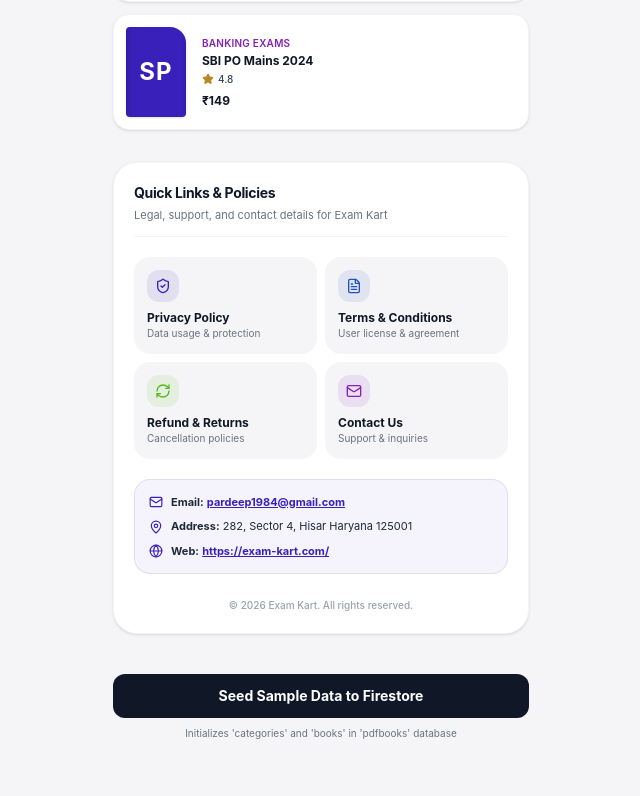
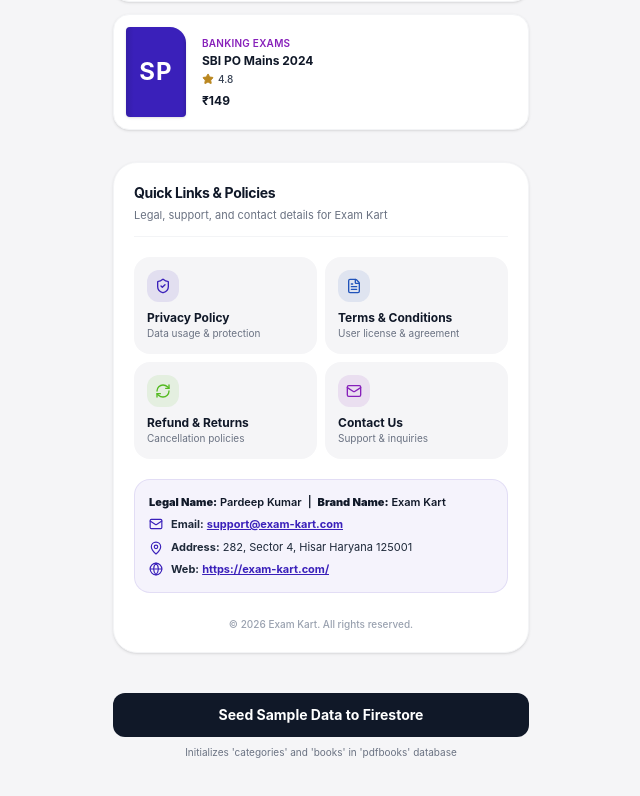
Before and after one commit to pktholia154/exam-kart-final, a Next.js app: page / in a window 1280 px wide. Shown: the part 2548-3344 px from the top of the page, without its empty margins (319-959 px from the left). Built offline with nearby package versions, Linux system fonts and the light colour scheme; no server answers; the database is empty.

Commit message:
feat: update branding and contact information
Update contact email to support@exam-kart.com and clarify legal entity details across the application pages to improve professionalism and transparency.

```diff
--- a/app/contact-us/page.tsx
+++ b/app/contact-us/page.tsx
@@ -2,7 +2,7 @@
 
 import { useState } from "react";
 import Link from "next/link";
-import { ArrowLeft, Mail, MapPin, Globe, Send, CheckCircle2, Copy, Check } from "lucide-react";
+import { ArrowLeft, Mail, MapPin, Globe, Send, CheckCircle2, Copy, Check, User, Building } from "lucide-react";
 
 export default function ContactUsPage() {
   const [copied, setCopied] = useState<string | null>(null);
@@ -59,6 +59,29 @@
 
       {/* Quick Contact Cards */}
       <div className="space-y-3 mb-6">
+        {/* Entity & Brand Card */}
+        <div className="bg-white rounded-2xl p-4 shadow-sm border border-gray-100 space-y-3">
+          <div className="flex items-center gap-3">
+            <div className="w-10 h-10 rounded-xl bg-[#3A20BA]/10 flex items-center justify-center text-[#3A20BA] shrink-0">
+              <User className="w-5 h-5" />
+            </div>
+            <div>
+              <p className="text-[10px] font-bold text-gray-400 uppercase tracking-wider">Legal Name</p>
+              <p className="text-xs font-bold text-gray-900">Pardeep Kumar</p>
+            </div>
+          </div>
+
+          <div className="border-t border-gray-100 pt-3 flex items-center gap-3">
+            <div className="w-10 h-10 rounded-xl bg-[#2053BA]/10 flex items-center justify-center text-[#2053BA] shrink-0">
+              <Building className="w-5 h-5" />
+            </div>
+            <div>
+              <p className="text-[10px] font-bold text-gray-400 uppercase tracking-wider">Brand Name</p>
+              <p className="text-xs font-bold text-gray-900">Exam Kart</p>
+            </div>
+          </div>
+        </div>
+
         {/* Email Card */}
         <div className="bg-white rounded-2xl p-4 shadow-sm border border-gray-100 flex items-center justify-between">
           <div className="flex items-center gap-3 min-w-0">
@@ -67,13 +90,13 @@
             </div>
             <div className="min-w-0">
               <p className="text-[10px] font-bold text-gray-400 uppercase tracking-wider">Email Address</p>
-              <a href="mailto:pardeep1984@gmail.com" className="text-xs font-bold text-gray-900 truncate block hover:text-[#3A20BA]">
-                pardeep1984@gmail.com
+              <a href="mailto:support@exam-kart.com" className="text-xs font-bold text-gray-900 truncate block hover:text-[#3A20BA]">
+                support@exam-kart.com
               </a>
             </div>
           </div>
           <button
-            onClick={() => handleCopy("pardeep1984@gmail.com", "email")}
+            onClick={() => handleCopy("support@exam-kart.com", "email")}
             className="p-2 rounded-lg text-gray-400 hover:text-[#3A20BA] active:scale-90 transition-transform"
             title="Copy email"
           >
--- a/app/page.tsx
+++ b/app/page.tsx
@@ -279,10 +279,15 @@
           </div>
 
           {/* Contact Summary Box */}
-          <div className="bg-[#3A20BA]/5 rounded-2xl p-3.5 border border-[#3A20BA]/10 space-y-2 text-[11px]">
+          <div className="bg-[#3A20BA]/5 rounded-2xl p-3.5 border border-[#3A20BA]/10 space-y-1.5 text-[11px]">
+            <div className="text-gray-900 font-semibold">
+              <span><strong>Legal Name:</strong> Pardeep Kumar</span>
+              <span className="mx-1.5">|</span>
+              <span><strong>Brand Name:</strong> Exam Kart</span>
+            </div>
             <div className="flex items-center gap-2 text-gray-800">
               <Mail className="w-3.5 h-3.5 text-[#3A20BA] shrink-0" />
-              <span className="truncate"><strong>Email:</strong> <a href="mailto:pardeep1984@gmail.com" className="text-[#3A20BA] font-bold underline">pardeep1984@gmail.com</a></span>
+              <span className="truncate"><strong>Email:</strong> <a href="mailto:support@exam-kart.com" className="text-[#3A20BA] font-bold underline">support@exam-kart.com</a></span>
             </div>
             <div className="flex items-start gap-2 text-gray-800">
               <MapPin className="w-3.5 h-3.5 text-[#3A20BA] shrink-0 mt-0.5" />
--- a/app/privacy-policy/page.tsx
+++ b/app/privacy-policy/page.tsx
@@ -29,7 +29,7 @@
           <div>
             <h2 className="text-sm font-bold mb-1">Your Privacy Matters</h2>
             <p className="text-xs text-white/80 leading-relaxed">
-              At Exam Kart, we prioritize protecting your personal information and ensuring full transparency regarding data collection and usage.
+              At <strong>Exam Kart</strong> (Legal entity: <strong>Pardeep Kumar</strong>), we prioritize protecting your personal information and ensuring full transparency regarding data collection and usage.
             </p>
           </div>
         </div>
@@ -86,9 +86,15 @@
           <p>If you have questions or wish to request data updates/deletion, contact us at:</p>
 
           <div className="bg-[#F5F5F7] p-3 rounded-2xl space-y-2 text-[11px] font-medium text-gray-800">
+            <div>
+              <span><strong>Legal Name:</strong> Pardeep Kumar</span>
+            </div>
+            <div>
+              <span><strong>Brand Name:</strong> Exam Kart</span>
+            </div>
             <div className="flex items-center gap-2">
               <Mail className="w-4 h-4 text-[#3A20BA] shrink-0" />
-              <span>Email: <a href="mailto:pardeep1984@gmail.com" className="text-[#3A20BA] font-bold underline">pardeep1984@gmail.com</a></span>
+              <span>Email: <a href="mailto:support@exam-kart.com" className="text-[#3A20BA] font-bold underline">support@exam-kart.com</a></span>
             </div>
             <div className="flex items-start gap-2">
               <MapPin className="w-4 h-4 text-[#3A20BA] shrink-0 mt-0.5" />
--- a/app/refund-and-cancellation/page.tsx
+++ b/app/refund-and-cancellation/page.tsx
@@ -75,7 +75,7 @@
           <p>To initiate a refund request, follow these steps:</p>
 
           <ol className="list-decimal pl-4 space-y-1.5 text-gray-600">
-            <li>Send an email to <a href="mailto:pardeep1984@gmail.com" className="text-[#3A20BA] font-bold underline">pardeep1984@gmail.com</a> within <strong>7 days</strong> of purchase.</li>
+            <li>Send an email to <a href="mailto:support@exam-kart.com" className="text-[#3A20BA] font-bold underline">support@exam-kart.com</a> within <strong>7 days</strong> of purchase.</li>
             <li>Include your registered email ID, transaction reference number, and book title.</li>
             <li>Provide a brief description or screenshot of the issue faced.</li>
           </ol>
@@ -92,9 +92,15 @@
           <h2 className="text-sm font-bold text-gray-900 border-b border-gray-100 pb-2">6. Contact for Refund Inquiries</h2>
 
           <div className="bg-[#F5F5F7] p-3 rounded-2xl space-y-2 text-[11px] font-medium text-gray-800">
+            <div>
+              <span><strong>Legal Name:</strong> Pardeep Kumar</span>
+            </div>
+            <div>
+              <span><strong>Brand Name:</strong> Exam Kart</span>
+            </div>
             <div className="flex items-center gap-2">
               <Mail className="w-4 h-4 text-[#3A20BA] shrink-0" />
-              <span>Email: <a href="mailto:pardeep1984@gmail.com" className="text-[#3A20BA] font-bold underline">pardeep1984@gmail.com</a></span>
+              <span>Email: <a href="mailto:support@exam-kart.com" className="text-[#3A20BA] font-bold underline">support@exam-kart.com</a></span>
             </div>
             <div className="flex items-start gap-2">
               <MapPin className="w-4 h-4 text-[#3A20BA] shrink-0 mt-0.5" />
--- a/app/terms-and-conditions/page.tsx
+++ b/app/terms-and-conditions/page.tsx
@@ -40,7 +40,7 @@
         <section className="space-y-2">
           <h2 className="text-sm font-bold text-gray-900 border-b border-gray-100 pb-2">1. Agreement to Terms</h2>
           <p>
-            By accessing <a href="https://exam-kart.com/" target="_blank" rel="noreferrer" className="text-[#3A20BA] underline font-semibold">https://exam-kart.com/</a> or using our web application, you agree to be bound by these Terms and Conditions. If you do not agree with any part of these terms, please refrain from using our platform.
+            By accessing <a href="https://exam-kart.com/" target="_blank" rel="noreferrer" className="text-[#3A20BA] underline font-semibold">https://exam-kart.com/</a> or using our web application provided by brand <strong>Exam Kart</strong> (Legal Name: <strong>Pardeep Kumar</strong>), you agree to be bound by these Terms and Conditions. If you do not agree with any part of these terms, please refrain from using our platform.
           </p>
         </section>
 
@@ -87,9 +87,15 @@
           <p>For questions regarding these terms, please contact us:</p>
 
           <div className="bg-[#F5F5F7] p-3 rounded-2xl space-y-2 text-[11px] font-medium text-gray-800">
+            <div>
+              <span><strong>Legal Name:</strong> Pardeep Kumar</span>
+            </div>
+            <div>
+              <span><strong>Brand Name:</strong> Exam Kart</span>
+            </div>
             <div className="flex items-center gap-2">
               <Mail className="w-4 h-4 text-[#3A20BA] shrink-0" />
-              <span>Email: <a href="mailto:pardeep1984@gmail.com" className="text-[#3A20BA] font-bold underline">pardeep1984@gmail.com</a></span>
+              <span>Email: <a href="mailto:support@exam-kart.com" className="text-[#3A20BA] font-bold underline">support@exam-kart.com</a></span>
             </div>
             <div className="flex items-start gap-2">
               <MapPin className="w-4 h-4 text-[#3A20BA] shrink-0 mt-0.5" />
```
